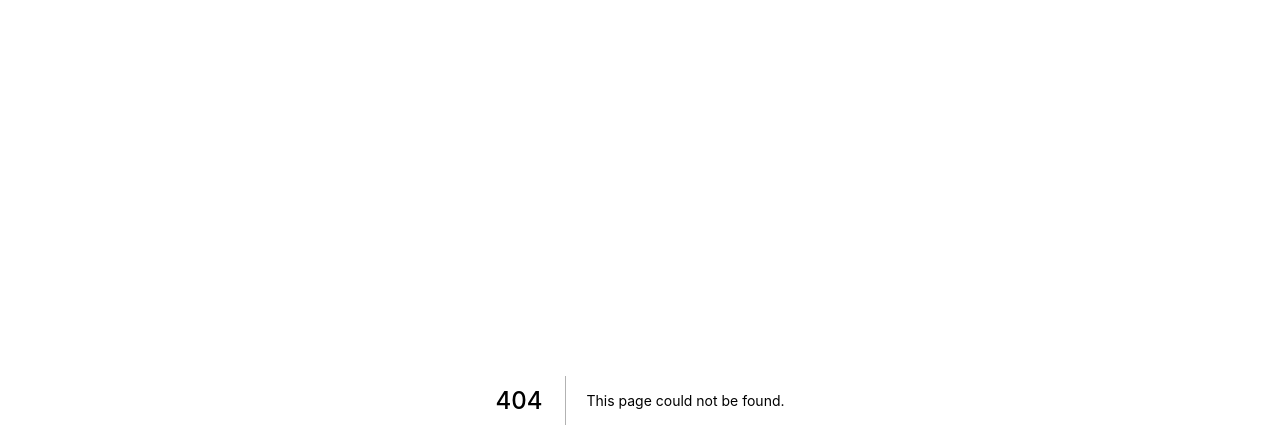
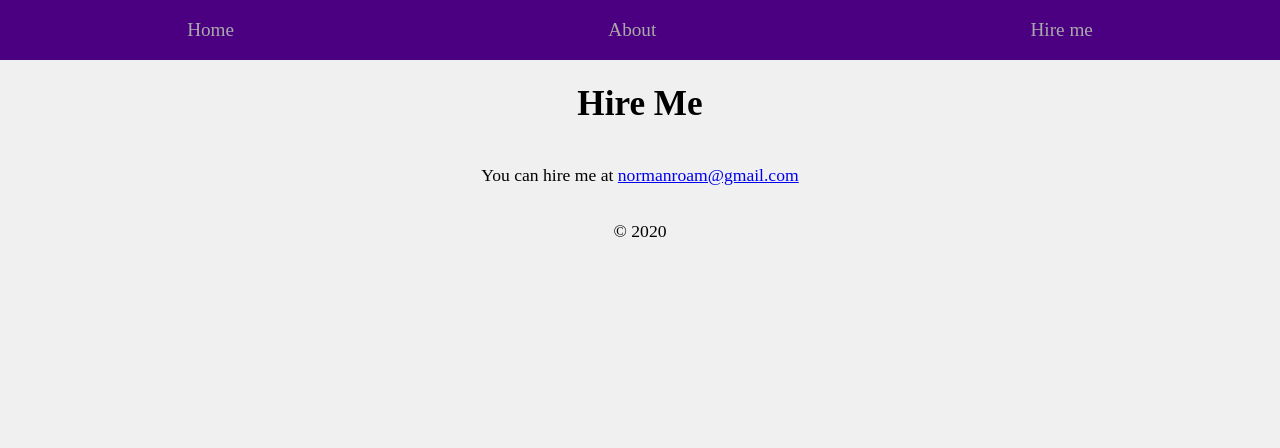
Before and after one commit to nroa/next-portfolio, a Next.js app: page /hireme in a window 1280 px wide. Before the commit this address had no page. Shown: the top 448 px of the page. Built offline with nearby package versions, Linux system fonts and the light colour scheme.

Commit message:
Components, and Styled JSX

```diff
--- /dev/null
+++ b/components/Layout.js
@@ -0,0 +1,50 @@
+import Link from 'next/link'
+
+export default ({ children, title }) => (
+  <div className='root'>
+    <header>
+      <Link href="/"><a>Home</a></Link>
+      <Link href="/about"><a>About</a></Link>
+      <Link href="/hireme"><a>Hire me</a></Link>
+    </header>
+
+    <h1>{title}</h1>
+    {children}
+
+    <footer>&copy; {new Date().getFullYear()}</footer>
+    <style jsx>{`
+      .root {
+        display: flex;
+        justify-content: center;
+        align-items: center;
+        flex-direction: column;
+      }
+      header {
+        width: 100%;
+        display: flex;
+        justify-content: space-around;
+        padding: 1em;
+        font-size: 1.2rem;
+        background: indigo;
+      }
+      header a {
+        color: darkgrey;
+        text-decoration: none;
+      }
+      header a:hover {
+        font-weight: bold;
+        color: lightgrey;
+      }
+      footer {
+        padding: 1em;
+      }
+    `}</style>
+    <style global jsx>{`
+      body {
+        margin: 0;
+        font-size: 110%;
+        background: #f0f0f0;
+      }
+    `}</style>
+  </div>
+)
--- /dev/null
+++ b/pages/hireme.js
@@ -0,0 +1,12 @@
+import Layout from '../components/Layout'
+
+const HireMe = () => (
+  <Layout title="Hire Me">
+    <p>
+      You can hire me at {" "}
+      <a href="mailto:normanroam@gmail.com">normanroam@gmail.com</a>
+    </p>
+  </Layout>
+)
+
+export default HireMe;
```
Also changed, not shown: pages/about.js (+3 -6 lines), pages/index.js (+3 -4 lines).
